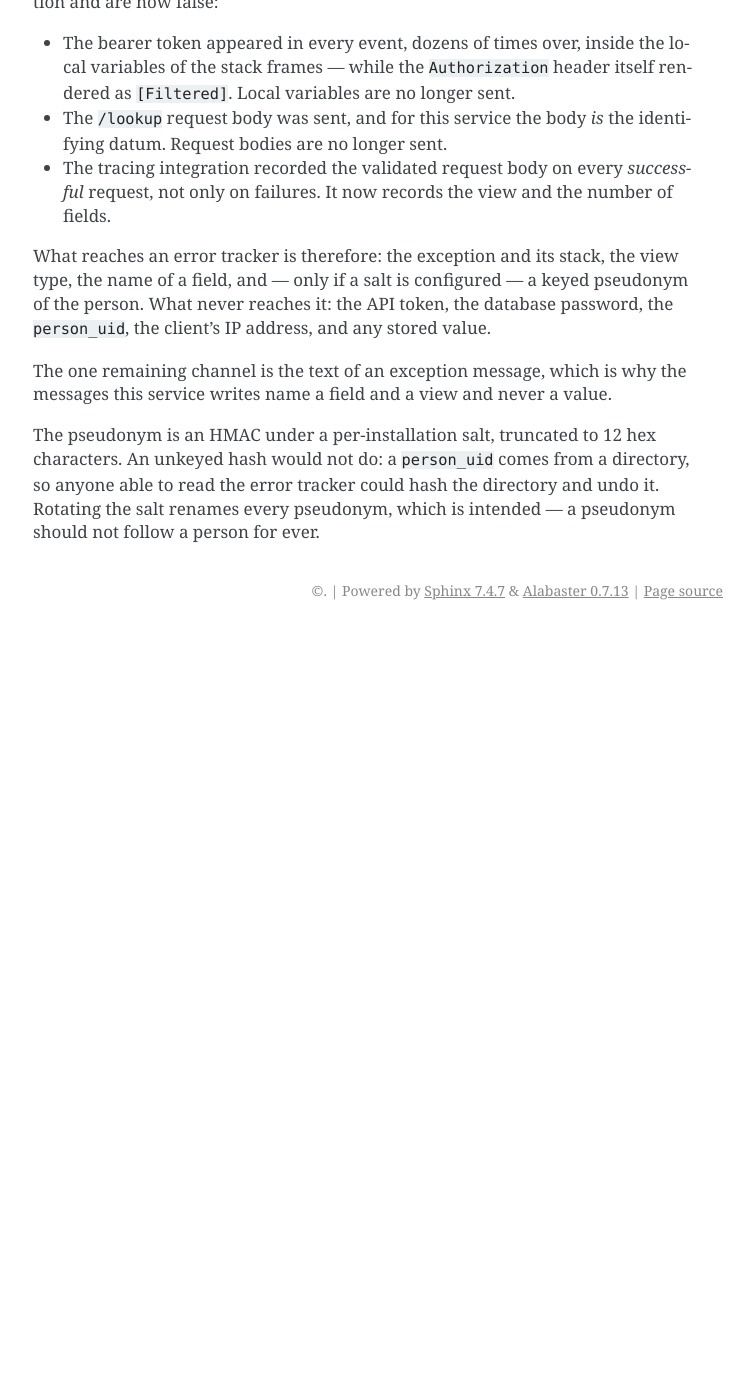
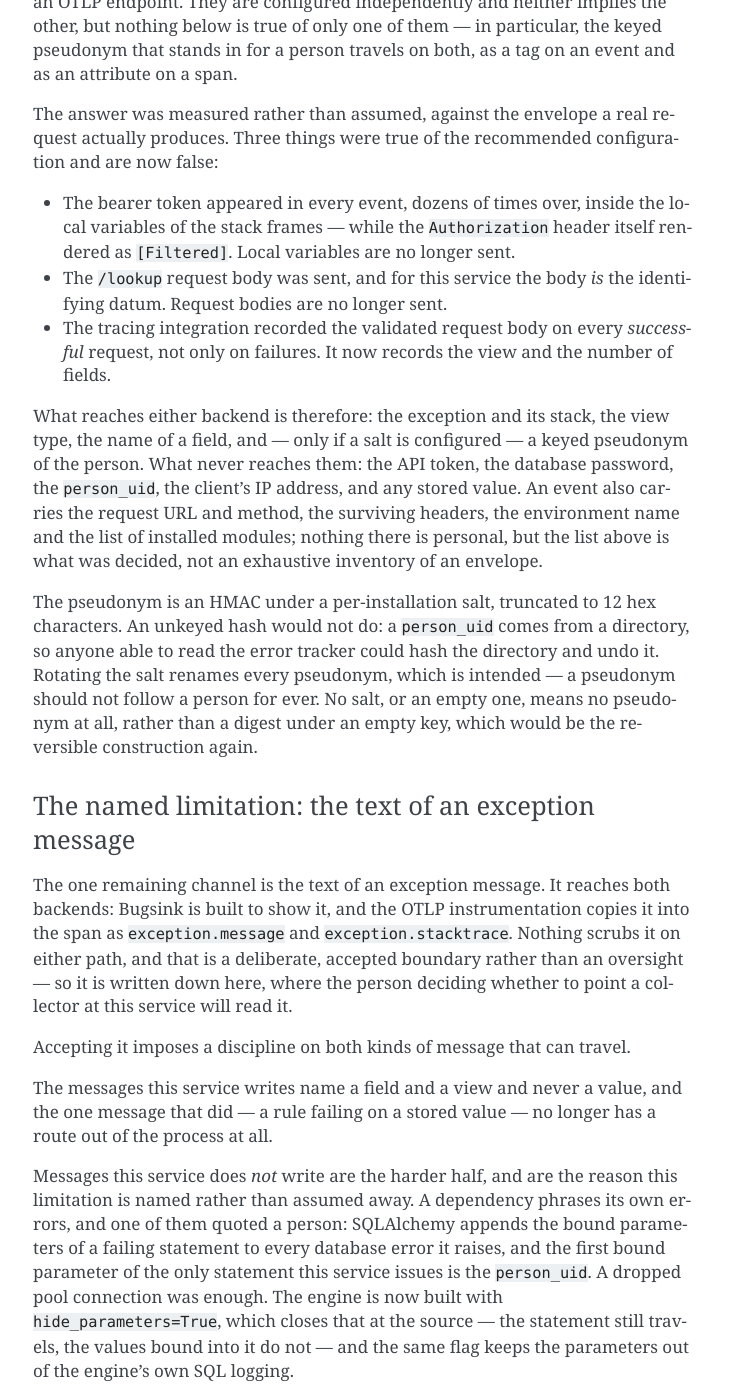
Before and after one commit to edutap-collective/edutap.data_provider, a Sphinx documentation site: the page built from docs/explanation.md, in a window 1280 px wide and 1400 px high, scrolled down 4889 px. Shown: the whole window, without its empty margins (387-1141 px from the left). Built offline with Sphinx 7.4.7, drawn with Linux system fonts in a browser that asks for light colours; before the commit the page ends 5519 px from its top, so only the background shows below that; some of the changed text lies outside the part shown.

Commit message:
docs: name the exception-message boundary, and close the seams around it
The branch's claim was written as if there were one backend. There are two, and
the same pseudonym travels on both, so explanation.md now says so before it says
anything else -- an operator pointing an OTLP collector at this service was the
reader least well served by the old text.

Finding 2 decided in the same section: nothing scrubs the exception channel on
either path, and no proportionate control exists to add. logfire's scrubber treats
exception.message, exception.type and exception.stacktrace as safe keys, so no
callback or pattern reaches them; filtering would mean owning the export path and
replacing the most carefully measured piece of this wiring, and would still leave
the identical channel open on the Sentry side. The boundary is therefore named,
with what it means operationally, rather than half-closed.

An empty salt now counts as no salt, the way an empty DSN already counted as no
DSN: compose.yml writes ${VAR:-}, so the empty string is what an operator who has
not chosen a salt actually supplies -- and an HMAC under an empty key is the
reversible hash-the-directory construction the key exists to prevent. compose.yml
gains the variable that .env.example and reference.md already advertised.

CHANGES.md and reference.md no longer claim an OTLP export of metrics and logs,
which nothing in this branch emits.

Co-Authored-By: Claude Opus 5 (1M context) <noreply@anthropic.com>

```diff
--- a/compose.yml
+++ b/compose.yml
@@ -23,8 +23,12 @@ services:
       EDUTAP_DATA_PROVIDER_CONFIG_PATH: /app/views.yaml
       EDUTAP_DATA_PROVIDER_API_TOKEN: ${EDUTAP_DATA_PROVIDER_API_TOKEN:-dev-token}
       # Optional; unset in the test environment, so nothing is reported anywhere.
+      # `${VAR:-}` passes an empty string rather than leaving the variable unset,
+      # which is why an empty DSN and an empty salt both have to count as "not
+      # configured" in the code that reads them.
       EDUTAP_DATA_PROVIDER_SENTRY_DSN: ${EDUTAP_DATA_PROVIDER_SENTRY_DSN:-}
       EDUTAP_DATA_PROVIDER_OTLP_ENDPOINT: ${EDUTAP_DATA_PROVIDER_OTLP_ENDPOINT:-}
+      EDUTAP_DATA_PROVIDER_PSEUDONYM_SALT: ${EDUTAP_DATA_PROVIDER_PSEUDONYM_SALT:-}
       EDUTAP_DATA_PROVIDER_ENVIRONMENT: development
     volumes:
       - ./views.example.yaml:/app/views.yaml:ro
--- a/docs/explanation.md
+++ b/docs/explanation.md
@@ -183,6 +183,13 @@ tracker is a machine that copies the state around a failure somewhere else, so
 pointing one at this service is a decision about personal data, not a piece of
 operations plumbing.
 
+There are two such machines here, and the decision is the same for both: an error
+tracker reached by a Sentry DSN, and an OpenTelemetry collector reached by an OTLP
+endpoint. They are configured independently and neither implies the other, but
+nothing below is true of only one of them — in particular, the keyed pseudonym that
+stands in for a person travels on both, as a tag on an event and as an attribute on
+a span.
+
 The answer was measured rather than assumed, against the envelope a real request
 actually produces. Three things were true of the recommended configuration and are
 now false:
@@ -195,16 +202,59 @@ now false:
 * The tracing integration recorded the validated request body on every *successful*
   request, not only on failures. It now records the view and the number of fields.
 
-What reaches an error tracker is therefore: the exception and its stack, the view
+What reaches either backend is therefore: the exception and its stack, the view
 type, the name of a field, and — only if a salt is configured — a keyed pseudonym of
-the person. What never reaches it: the API token, the database password, the
-`person_uid`, the client's IP address, and any stored value.
-
-The one remaining channel is the text of an exception message, which is why the
-messages this service writes name a field and a view and never a value.
+the person. What never reaches them: the API token, the database password, the
+`person_uid`, the client's IP address, and any stored value. An event also carries
+the request URL and method, the surviving headers, the environment name and the
+list of installed modules; nothing there is personal, but the list above is what was
+decided, not an exhaustive inventory of an envelope.
 
 The pseudonym is an HMAC under a per-installation salt, truncated to 12 hex
 characters. An unkeyed hash would not do: a `person_uid` comes from a directory, so
 anyone able to read the error tracker could hash the directory and undo it. Rotating
 the salt renames every pseudonym, which is intended — a pseudonym should not follow a
-person for ever.
+person for ever. No salt, or an empty one, means no pseudonym at all, rather than a
+digest under an empty key, which would be the reversible construction again.
+
+### The named limitation: the text of an exception message
+
+The one remaining channel is the text of an exception message. It reaches both
+backends: Bugsink is built to show it, and the OTLP instrumentation copies it into
+the span as `exception.message` and `exception.stacktrace`. Nothing scrubs it on
+either path, and that is a deliberate, accepted boundary rather than an oversight —
+so it is written down here, where the person deciding whether to point a collector
+at this service will read it.
+
+Accepting it imposes a discipline on both kinds of message that can travel.
+
+The messages this service writes name a field and a view and never a value, and the
+one message that did — a rule failing on a stored value — no longer has a route out
+of the process at all.
+
+Messages this service does *not* write are the harder half, and are the reason this
+limitation is named rather than assumed away. A dependency phrases its own errors,
+and one of them quoted a person: SQLAlchemy appends the bound parameters of a
+failing statement to every database error it raises, and the first bound parameter
+of the only statement this service issues is the `person_uid`. A dropped pool
+connection was enough. The engine is now built with `hide_parameters=True`, which
+closes that at the source — the statement still travels, the values bound into it do
+not — and the same flag keeps the parameters out of the engine's own SQL logging.
+
+A control on the channel itself was considered and rejected as disproportionate.
+logfire's scrubber, the only supported hook on the OTLP path, treats
+`exception.message`, `exception.type` and `exception.stacktrace` as safe keys: no
+callback and no pattern reaches them. Filtering them would mean taking over the
+export path — building the OTLP exporter and its batch processor by hand, inside a
+wrapping exporter — which replaces the one piece of this wiring that was measured
+most carefully, the bounded shutdown that keeps a SIGTERM from becoming a SIGKILL
+against an unreachable collector. It would also buy less than it appears to: the
+identical channel stays open on the Sentry side, where an exception's text is the
+entire point of the product, so the result would be a trace that hides what the
+error tracker shows. Closing the one measured leak at its source, and naming the
+boundary here, is the better trade.
+
+What this means operationally: **treat the OTLP collector as being as sensitive as
+the error tracker.** Both may receive an exception message written by a library,
+under a failure mode nobody has seen yet. Point them at systems the university
+operates, not at a third-party SaaS endpoint.
```
Also changed, not shown: CHANGES.md (+6 -3 lines), docs/reference.md (+2 -2 lines), 2 other files.
